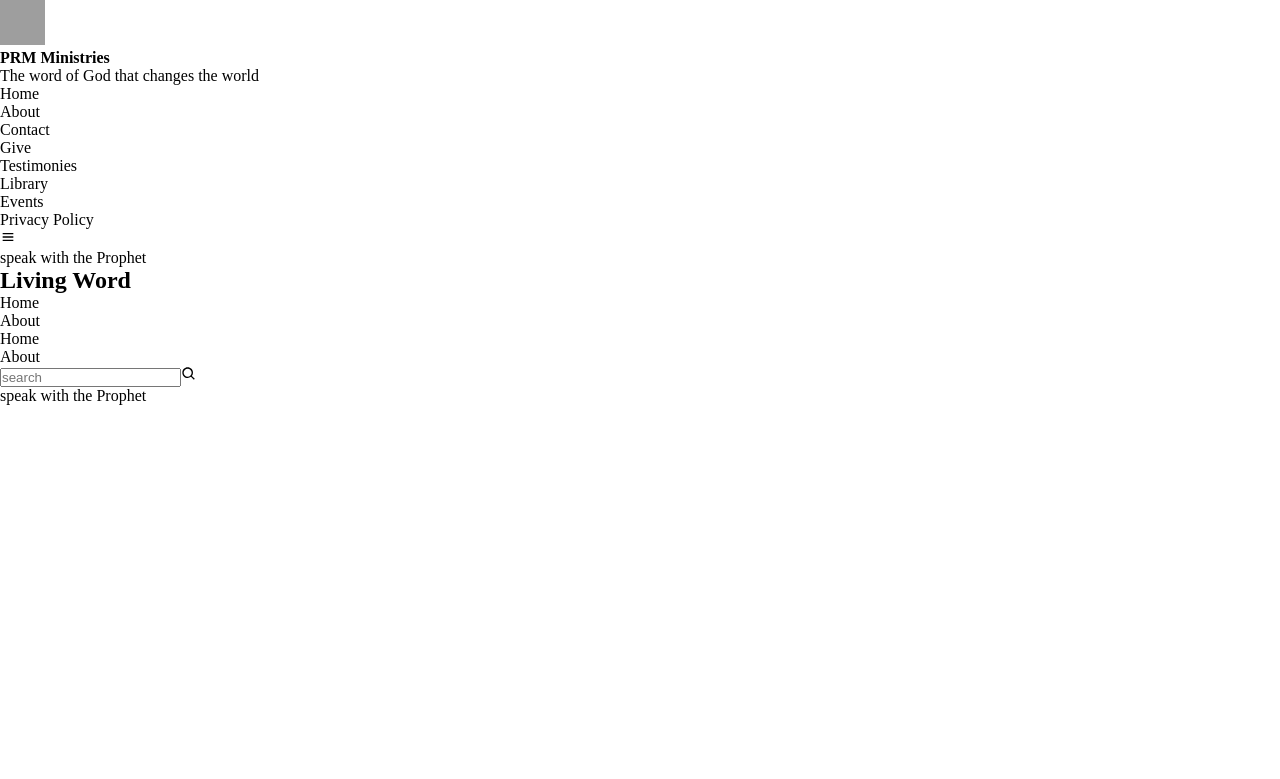
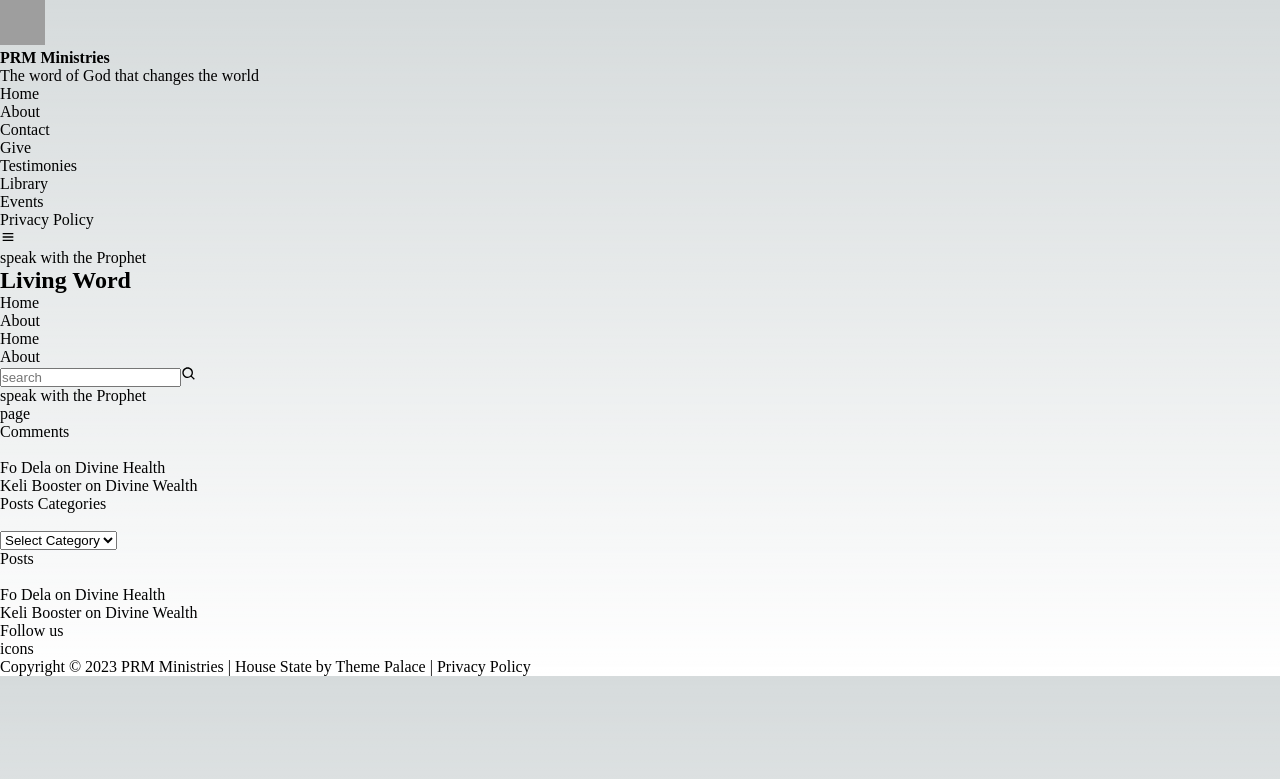
Before and after one commit to fodela/prm_ministries, a Next.js app: page /library in a window 1280 px wide. Before the commit this address had no page. Shown: the top 779 px of the page. Built offline with nearby package versions, Linux system fonts and the light colour scheme; grey boxes are pictures that could not be loaded.

Commit message:
✨ feat: adds library page

```diff
--- /dev/null
+++ b/app/library/page.tsx
@@ -0,0 +1,7 @@
+import React from "react";
+
+const page = () => {
+  return <div>page</div>;
+};
+
+export default page;
```
